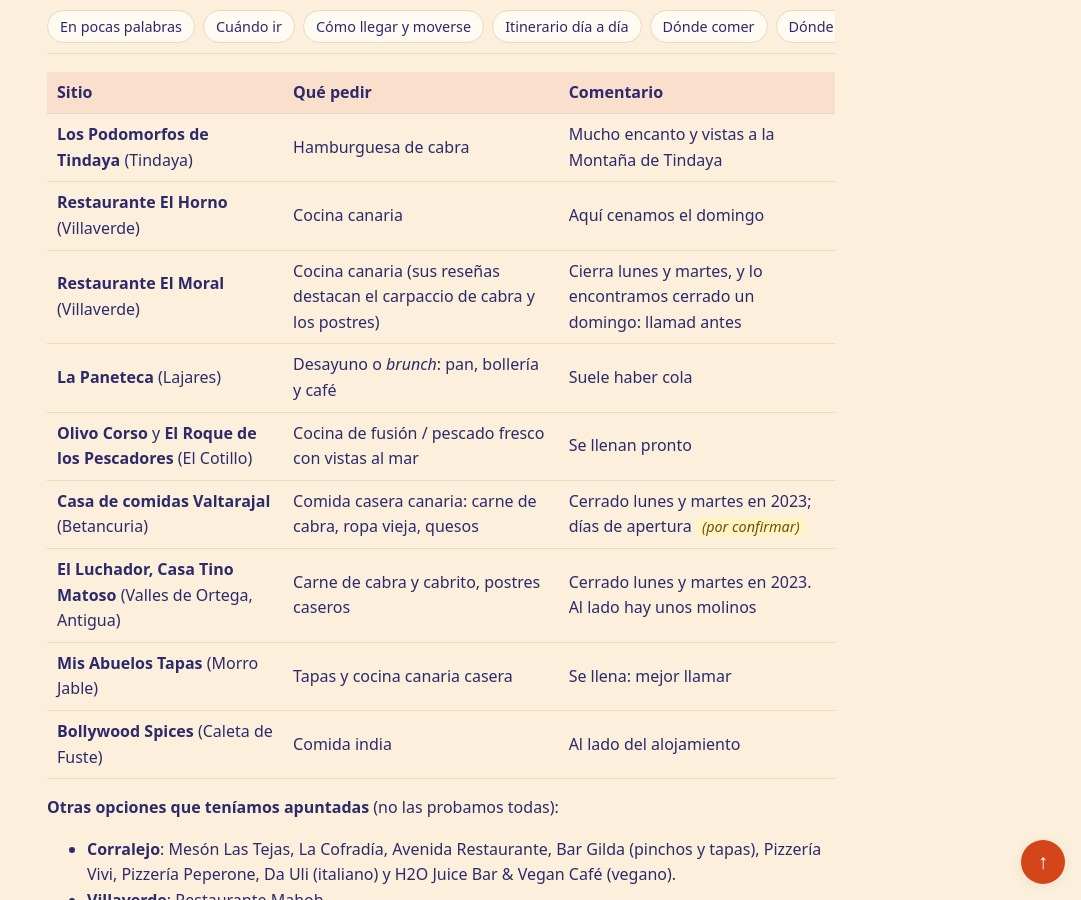
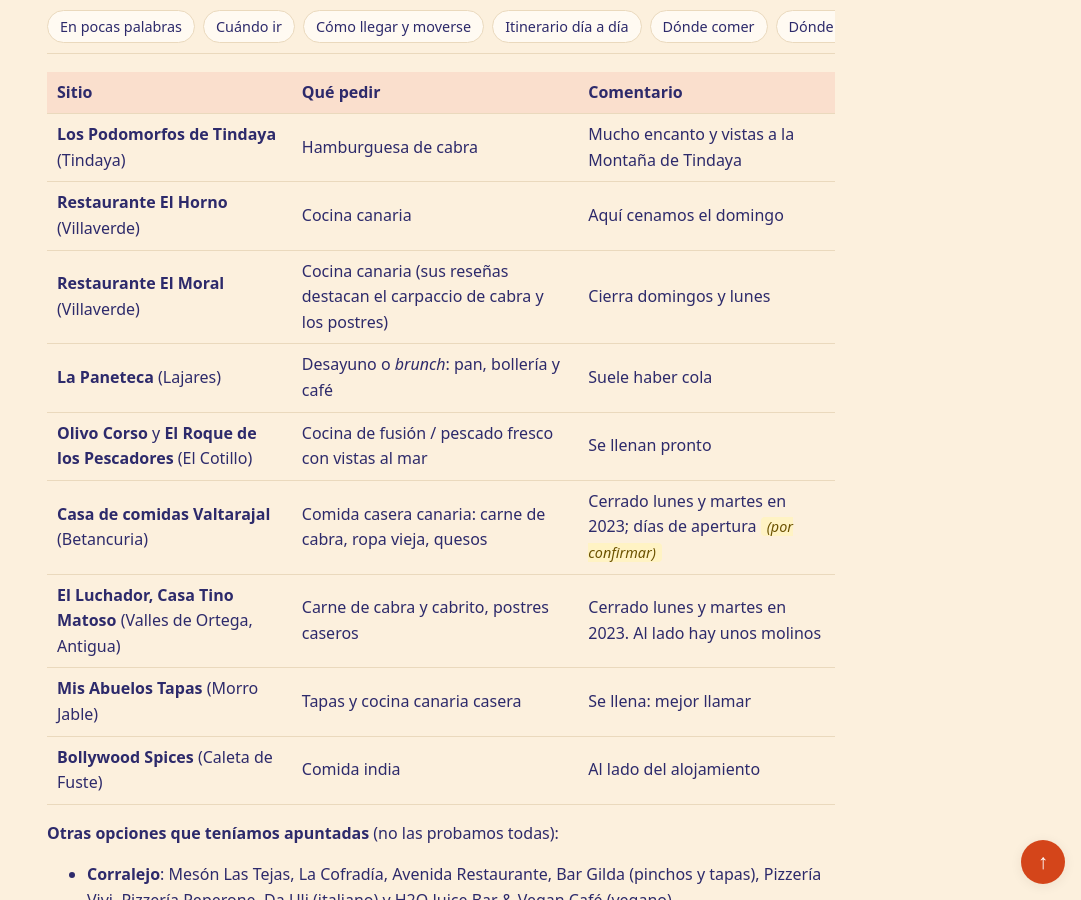
Before and after one commit to cristinacontinente-hue/guias-viajes, a Jekyll site: the page built from viajes/fuerteventura-2023/index.md, in a window 1280 px wide and 900 px high, scrolled down 8398 px. Shown: the whole window, without its empty margins (199-1280 px from the left). Built offline with Jekyll 4.4.1, drawn with Linux system fonts in a browser that asks for light colours.

Commit message:
Fuerteventura: días de cierre de El Moral
Co-Authored-By: Claude Opus 5.5 <noreply@anthropic.com>
Claude-Session: https://claude.ai/code/session_016iMyWm3ZBq7dnBd6R2jnWq

```diff
--- a/viajes/fuerteventura-2023/index.md
+++ b/viajes/fuerteventura-2023/index.md
@@ -218,7 +218,7 @@ Los que probamos y los que más os recomendamos:
 |---|---|---|
 | **Los Podomorfos de Tindaya** (Tindaya) | Hamburguesa de cabra | Mucho encanto y vistas a la Montaña de Tindaya |
 | **Restaurante El Horno** (Villaverde) | Cocina canaria | Aquí cenamos el domingo |
-| **Restaurante El Moral** (Villaverde) | Cocina canaria (sus reseñas destacan el carpaccio de cabra y los postres) | Cierra lunes y martes, y lo encontramos cerrado un domingo: llamad antes |
+| **Restaurante El Moral** (Villaverde) | Cocina canaria (sus reseñas destacan el carpaccio de cabra y los postres) | Cierra domingos y lunes |
 | **La Paneteca** (Lajares) | Desayuno o *brunch*: pan, bollería y café | Suele haber cola |
 | **Olivo Corso** y **El Roque de los Pescadores** (El Cotillo) | Cocina de fusión / pescado fresco con vistas al mar | Se llenan pronto |
 | **Casa de comidas Valtarajal** (Betancuria) | Comida casera canaria: carne de cabra, ropa vieja, quesos | Cerrado lunes y martes en 2023; días de apertura *(por confirmar)*{: .por-confirmar} |
```
